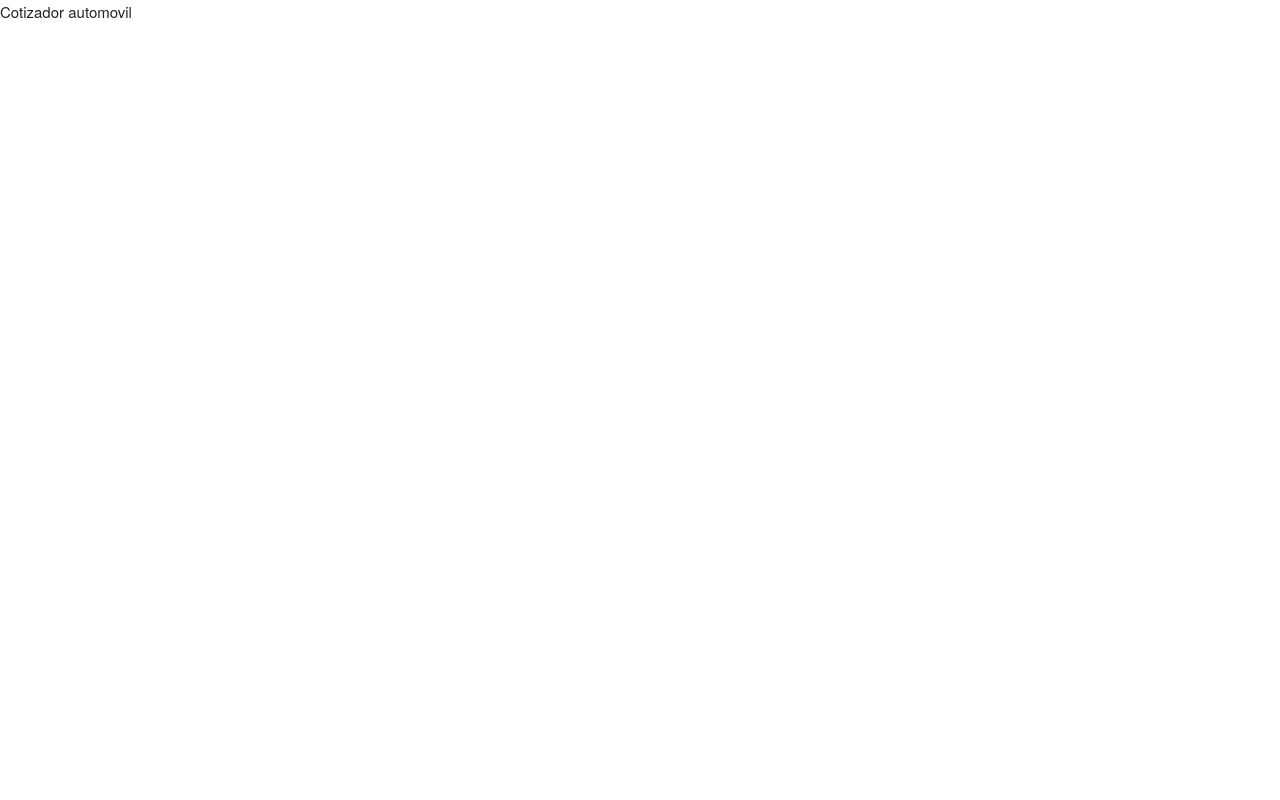
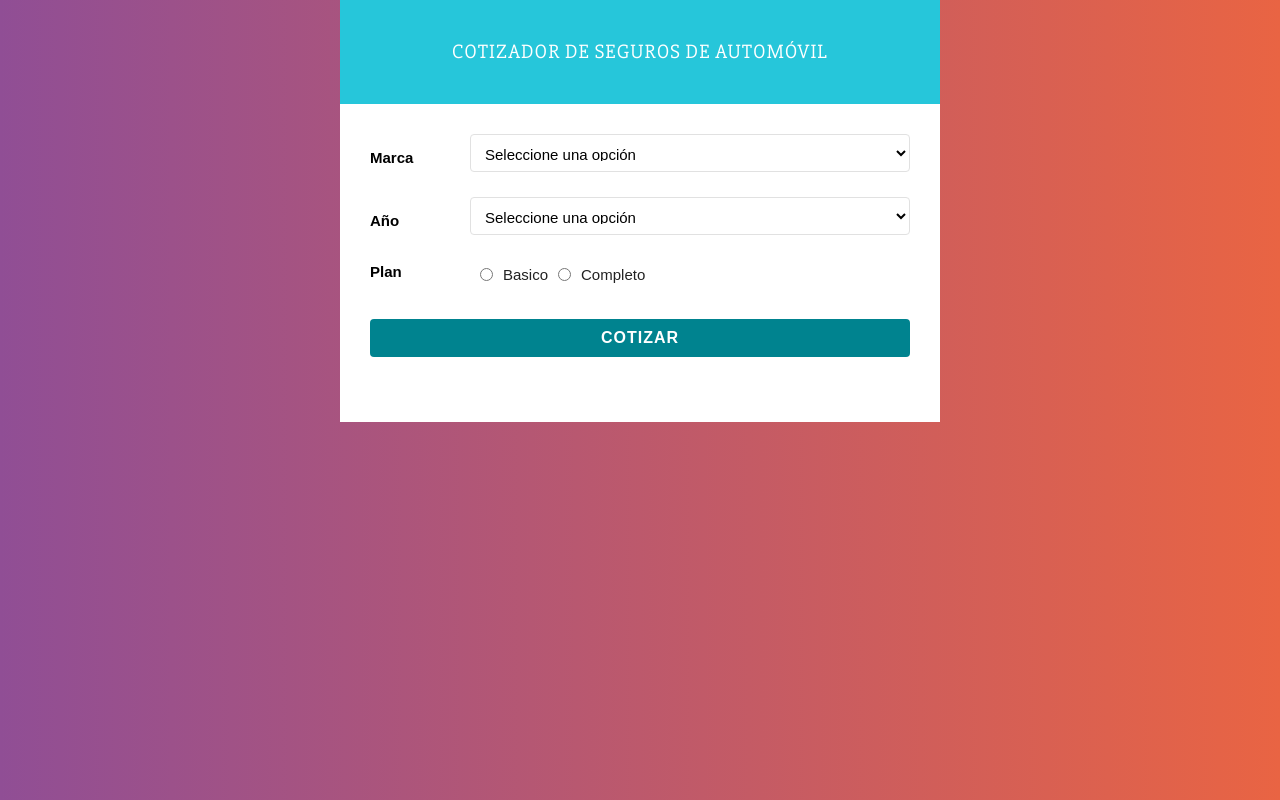
Before and after one commit to rickybruno89/mern-projects, a React (Create React App) app: page /cotizador-seguro-automovil in a window 1280 px wide. Built offline with nearby package versions, Linux system fonts and the light colour scheme.

Commit message:
working on cotizadorSeguro

```diff
--- a/package.json
+++ b/package.json
@@ -8,6 +8,8 @@
     "url": "https://github.com/rickybruno89"
   },
   "dependencies": {
+    "@emotion/react": "^11.1.5",
+    "@emotion/styled": "^11.1.5",
     "@testing-library/jest-dom": "^5.11.9",
     "@testing-library/react": "^11.2.5",
     "@testing-library/user-event": "^12.6.3",
--- a/public/index.html
+++ b/public/index.html
@@ -1,32 +1,24 @@
 <!DOCTYPE html>
 <html lang="en">
+
 <head>
   <meta charset="utf-8" />
   <link rel="icon" href="%PUBLIC_URL%/favicon.ico" />
   <meta name="viewport" content="width=device-width, initial-scale=1" />
   <meta name="theme-color" content="#000000" />
-    <meta
-      name="description"
-      content="Web site created using create-react-app"
-    />
+  <meta name="description" content="Web site created using create-react-app" />
   <link rel="apple-touch-icon" href="%PUBLIC_URL%/logo192.png" />
   <link rel="manifest" href="%PUBLIC_URL%/manifest.json" />
   <title>MERN Projects</title>
-    <link
-      rel="stylesheet"
-      href="https://cdnjs.cloudflare.com/ajax/libs/normalize/8.0.1/normalize.min.css"
-    />
-    <link
-      href="https://fonts.googleapis.com/css?family=Staatliches"
-      rel="stylesheet"
-    />
-    <link
-      rel="stylesheet"
-      href="https://cdnjs.cloudflare.com/ajax/libs/skeleton/2.0.4/skeleton.min.css"
-    />
+  <link rel="stylesheet" href="https://cdnjs.cloudflare.com/ajax/libs/normalize/8.0.1/normalize.min.css" />
+  <link href="https://fonts.googleapis.com/css?family=Staatliches" rel="stylesheet" />
+  <link rel="stylesheet" href="https://cdnjs.cloudflare.com/ajax/libs/skeleton/2.0.4/skeleton.min.css" />
+  <link rel="stylesheet" href="https://fonts.googleapis.com/css?family=Slabo+27px" />
 </head>
+
 <body>
   <noscript>You need to enable JavaScript to run this app.</noscript>
   <div id="root"></div>
 </body>
+
 </html>
--- /dev/null
+++ b/src/components/7-cotizadorSeguroAutomovil/Formulario.js
@@ -0,0 +1,154 @@
+import React, { useState } from 'react';
+import styled from '@emotion/styled';
+import { obtenerDiferenciaYear, calcularMarcaAuto, obtenerPlanSeguro } from '../../helpers';
+
+const Campo = styled.div`
+    display: flex;
+    margin-bottom: 1rem;
+    align-items: center;
+`;
+
+const Label = styled.label`
+    flex: 0 0 100px;
+    color: black;
+`;
+
+const Select = styled.select`
+    display:block;
+    width: 100%;
+    padding: 1rem;
+    border: 1px solid #e1e1e1;
+    --webkit-appearance: none;
+`;
+
+const InputRadio = styled.input`
+    margin: 0 1rem;
+`;
+const Button = styled.button`
+    background-color: #00838f;
+    font-size:16px;
+    width: 100%;
+    color: #FFF;
+    text-transform: uppercase;
+    font-weight: bold;
+    border: none;
+    transition: background-color .3s ease;
+    margin-top: 2rem;
+
+    &:hover{
+        cursor: pointer;
+        background-color: #26c6da;
+    }
+`;
+
+const Error = styled.div`
+    background-color:red;
+    color: white;
+    padding: 1rem;
+    width: 100%;
+    text-align:center;
+    margin-bottom: 2rem;
+`
+
+const Formulario = () => {
+
+    const initialValues = {
+        marca: '',
+        year: '',
+        plan: ''
+    }
+
+    const [datos, setDatos] = useState(initialValues)
+    const [error, setError] = useState(false)
+    const { marca, year, plan } = datos;
+
+    const handleChange = e => {
+        setDatos({
+            ...datos,
+            [e.target.name]: e.target.value
+        })
+    }
+
+    const handleSubmit = e => {
+        e.preventDefault();
+        setError(false);
+        if (marca.trim() === '' || year.trim() === '' || plan.trim() === '') {
+            setError(true)
+            return
+        }
+        let resultado = 2000;
+        // diferencia de años
+        const diferencia = obtenerDiferenciaYear(year);
+        resultado -= ((diferencia * 3) * resultado) / 100;
+
+        resultado = calcularMarcaAuto(marca) * resultado;
+
+        const incrementoPlan = obtenerPlanSeguro(plan);
+        resultado = parseFloat(incrementoPlan * resultado).toFixed(2);
+    }
+
+    return (
+        <form
+            onSubmit={handleSubmit}
+        >
+            {
+                error && <Error>Todos los campos son obligatorios</Error>
+            }
+            <Campo>
+                <Label>Marca</Label>
+                <Select
+                    name="marca"
+                    value={marca}
+                    onChange={handleChange}
+                >
+                    <option value="">Seleccione una opción</option>
+                    <option value="americano">Americano</option>
+                    <option value="europeo">Europeo</option>
+                    <option value="asiatico">Asiatico</option>
+                </Select>
+            </Campo>
+            <Campo>
+                <Label>Año</Label>
+                <Select
+                    name="year"
+                    value={year}
+                    onChange={handleChange}
+                >
+                    <option value="">Seleccione una opción</option>
+                    <option value="2021">2021</option>
+                    <option value="2020">2020</option>
+                    <option value="2019">2019</option>
+                    <option value="2018">2018</option>
+                    <option value="2017">2017</option>
+                    <option value="2016">2016</option>
+                    <option value="2015">2015</option>
+                    <option value="2014">2014</option>
+                    <option value="2013">2013</option>
+                    <option value="2012">2012</option>
+                </Select>
+            </Campo>
+
+            <Campo>
+                <Label>Plan</Label>
+                <InputRadio
+                    type="radio"
+                    name="plan"
+                    value="basico"
+                    checked={plan === 'basico'}
+                    onChange={handleChange}
+                /><span >Basico</span>
+                <InputRadio
+                    type="radio"
+                    name="plan"
+                    value="completo"
+                    checked={plan === 'completo'}
+                    onChange={handleChange}
+                /> <span >Completo</span>
+            </Campo>
+
+            <Button type="submit">Cotizar</Button>
+        </form>
+    )
+}
+
+export default Formulario
--- /dev/null
+++ b/src/components/7-cotizadorSeguroAutomovil/Header.js
@@ -0,0 +1,26 @@
+import React from 'react'
+import styled from '@emotion/styled'
+
+const ContenedorHeader= styled.header`
+    background-color: #26c6da;
+    padding: 10px;
+    font-weight: bold;
+    color: #FFFFFF;
+`;
+
+const TextoHeader = styled.h1`
+    font-size: 2rem;
+    margin: 0;
+    font-family: 'Slabo 27px', serif;
+    text-align: center;
+`
+
+const Header = ({titulo}) => {
+    return (
+        <ContenedorHeader>
+            <TextoHeader>{titulo}</TextoHeader>
+        </ContenedorHeader>
+    )
+}
+
+export default Header
--- a/src/helpers.js
+++ b/src/helpers.js
@@ -7,3 +7,30 @@
     return "alert alert-success";
   }
 };
+
+export const obtenerDiferenciaYear = year => {
+  return new Date().getFullYear() - year;
+}
+
+export const calcularMarcaAuto = marca => {
+  let incremento;
+  switch (marca) {
+    case 'europeo':
+      incremento = 1.30
+      break;
+    case 'americano':
+      incremento = 1.15
+      break;
+    case 'asiatico':
+      incremento = 1.05
+      break;
+    default:
+      break;
+  }
+
+  return incremento;
+}
+
+export const obtenerPlanSeguro = plan => {
+  return (plan === 'basico') ? 1.20 : 1.50;
+}
--- a/src/index.css
+++ b/src/index.css
@@ -10,6 +10,15 @@
   min-height: 100%;
   padding-bottom: 5rem;
 }
+
+.cotizadorSeguro{
+  height: 100vh;
+  background: #e96443;  /* fallback for old browsers */
+  background: -webkit-linear-gradient(to right, #904e95, #e96443);  /* Chrome 10-25, Safari 5.1-6 */
+  background: linear-gradient(to right, #904e95, #e96443);
+  font-family: Arial, Helvetica, sans-serif;
+}
+
 .presupuesto {
   height: 100vh;
   margin: 0;
--- a/src/pages/7-cotizadorSeguro/CotizadorSeguroAutomovil.js
+++ b/src/pages/7-cotizadorSeguro/CotizadorSeguroAutomovil.js
@@ -1,9 +1,27 @@
 import React from 'react';
+import styled from '@emotion/styled';
+import Header from '../../components/7-cotizadorSeguroAutomovil/Header';
+import Formulario from '../../components/7-cotizadorSeguroAutomovil/Formulario';
+
+const Contenedor = styled.div`
+max-width: 600px;
+margin: 0 auto;
+`;
+
+const ContenedorFormulario = styled.div`
+    background-color: #FFFFFF;
+    padding: 3rem;
+`
 
 const CotizadorSeguroAutomovil = () => {
     return (
-        <div>
-            Cotizador automovil
+        <div className="cotizadorSeguro">
+            <Contenedor>
+                <Header titulo="Cotizador de Seguros de Automóvil" />
+                <ContenedorFormulario>
+                    <Formulario />
+                </ContenedorFormulario>
+            </Contenedor>
         </div>
     )
 }
```
Also changed, not shown: 1 other file (tests, documents, lock files or other folders). Lines whose indentation alone changed are shown as unchanged.
